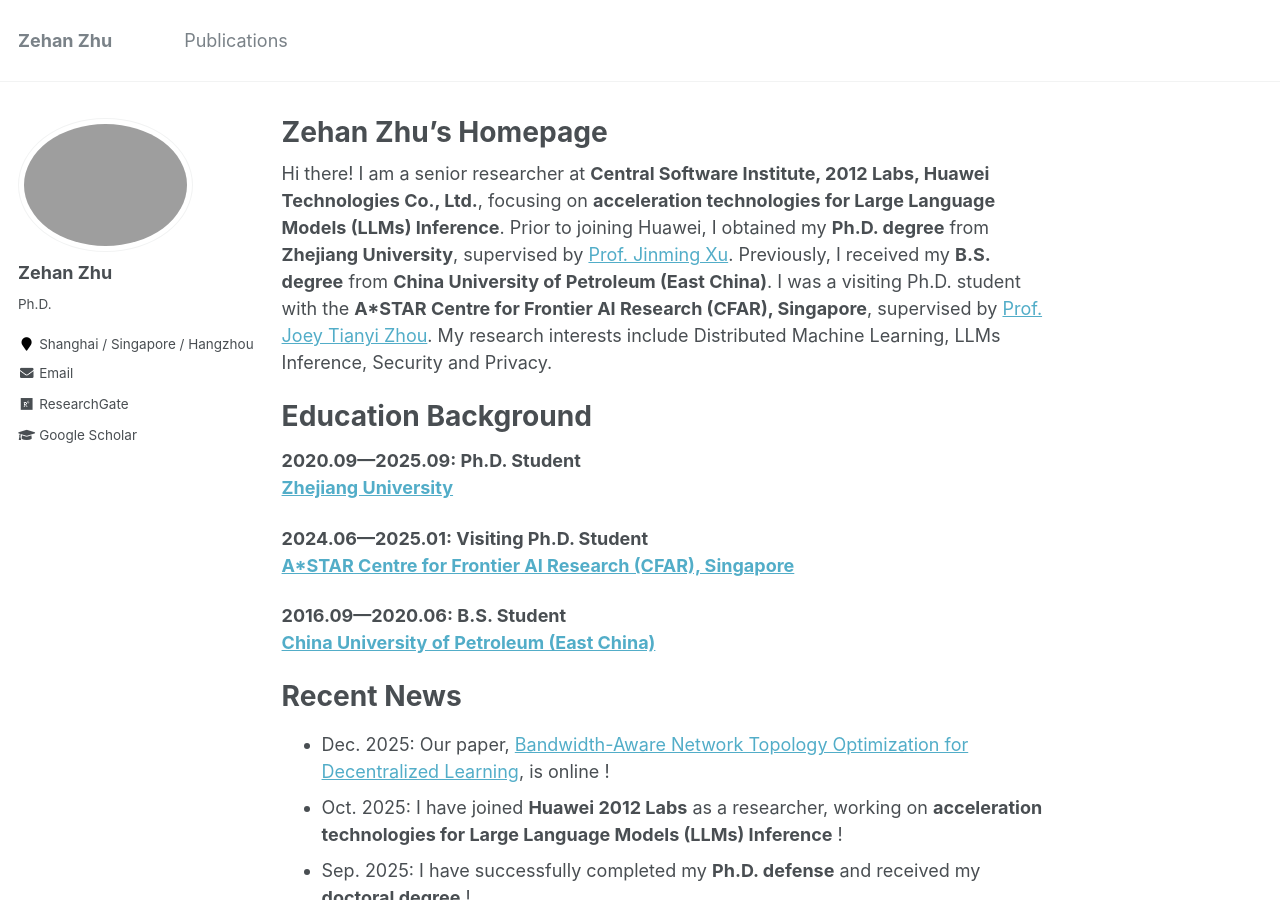
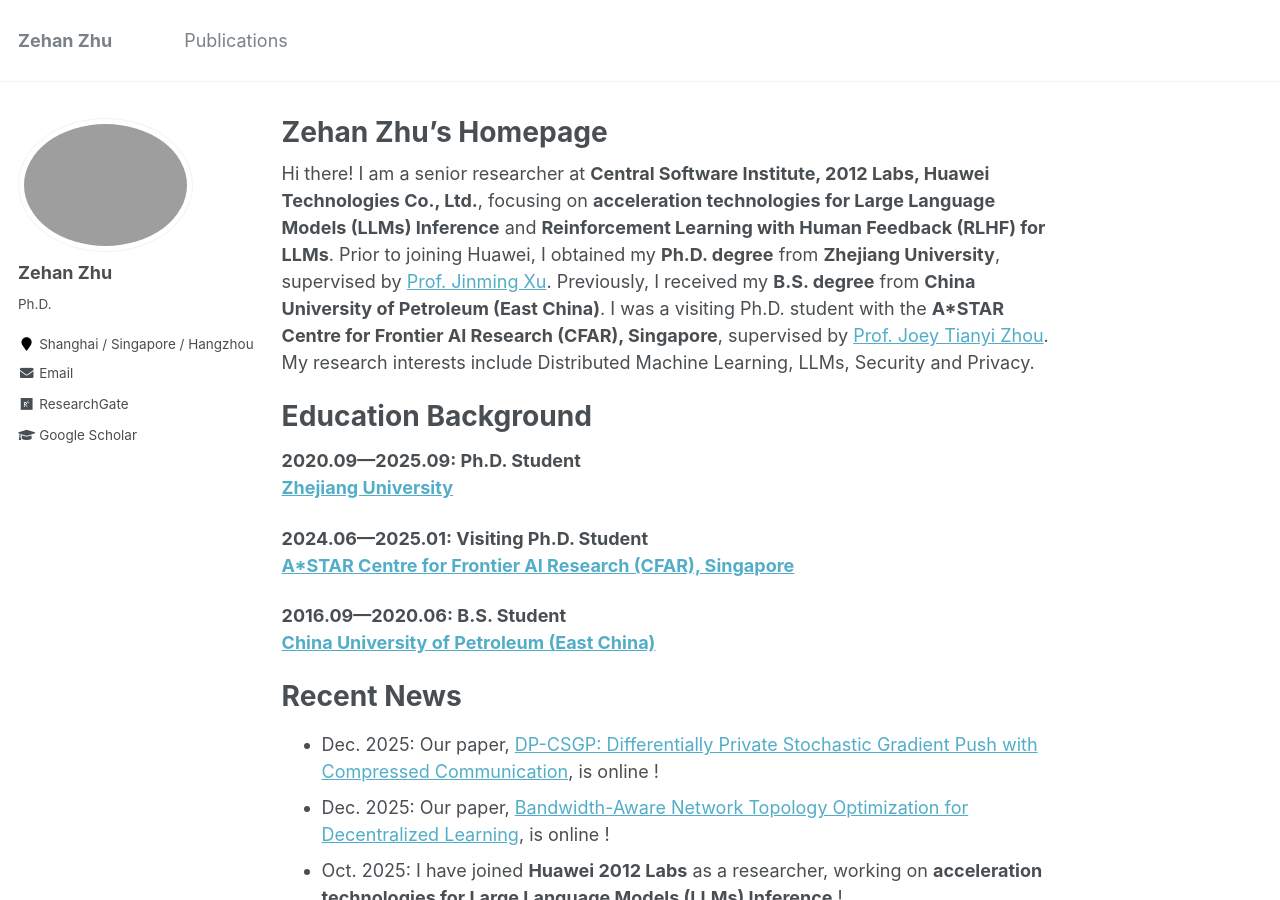
Before and after one commit to zehanzhu/zehanzhu.github.io, a Jekyll site: the page built from _pages/about.md, in a window 1280 px wide and 900 px high. Built offline with Jekyll 4.4.1, drawn with Linux system fonts in a browser that asks for light colours.

Commit message:
Update about.md

```diff
--- a/_pages/about.md
+++ b/_pages/about.md
@@ -9,7 +9,7 @@ redirect_from:
 ---
 
 
-Hi there! I am a senior researcher at **Central Software Institute, 2012 Labs, Huawei Technologies Co., Ltd.**, focusing on **acceleration technologies for Large Language Models (LLMs) Inference**. Prior to joining Huawei, I obtained my **Ph.D. degree** from **Zhejiang University**, supervised by [Prof. Jinming Xu](https://jinmingxu.github.io/). Previously, I received my **B.S. degree** from **China University of Petroleum (East China)**. I was a visiting Ph.D. student with the **A*STAR Centre for Frontier AI Research (CFAR), Singapore**, supervised by [Prof. Joey Tianyi Zhou](https://joeyzhouty.github.io/). My research interests include Distributed Machine Learning, LLMs Inference, Security and Privacy.
+Hi there! I am a senior researcher at **Central Software Institute, 2012 Labs, Huawei Technologies Co., Ltd.**, focusing on **acceleration technologies for Large Language Models (LLMs) Inference** and **Reinforcement Learning with Human Feedback (RLHF) for LLMs**. Prior to joining Huawei, I obtained my **Ph.D. degree** from **Zhejiang University**, supervised by [Prof. Jinming Xu](https://jinmingxu.github.io/). Previously, I received my **B.S. degree** from **China University of Petroleum (East China)**. I was a visiting Ph.D. student with the **A*STAR Centre for Frontier AI Research (CFAR), Singapore**, supervised by [Prof. Joey Tianyi Zhou](https://joeyzhouty.github.io/). My research interests include Distributed Machine Learning, LLMs, Security and Privacy.
 
 
 
@@ -28,6 +28,7 @@ Education Background
 
 Recent News
 ======
+* Dec. 2025: Our paper, [DP-CSGP: Differentially Private Stochastic Gradient Push with Compressed Communication](https://arxiv.org/abs/2512.13583), is online !
 * Dec. 2025: Our paper, [Bandwidth-Aware Network Topology Optimization for Decentralized Learning](https://www.arxiv.org/abs/2512.07536), is online !
 * Oct. 2025: I have joined **Huawei 2012 Labs** as a researcher, working on **acceleration technologies for Large Language Models (LLMs) Inference** !
 * Sep. 2025: I have successfully completed my **Ph.D. defense** and received my **doctoral degree** !
```
